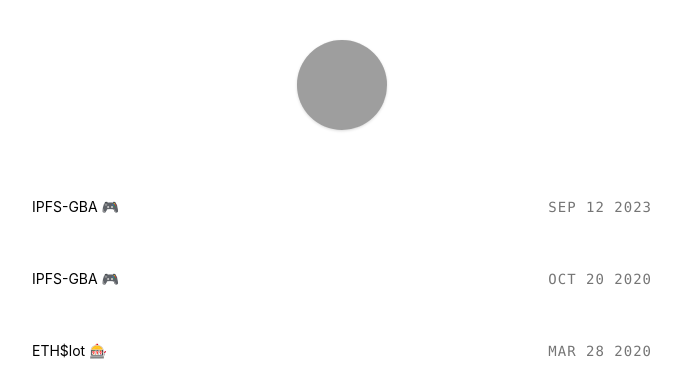
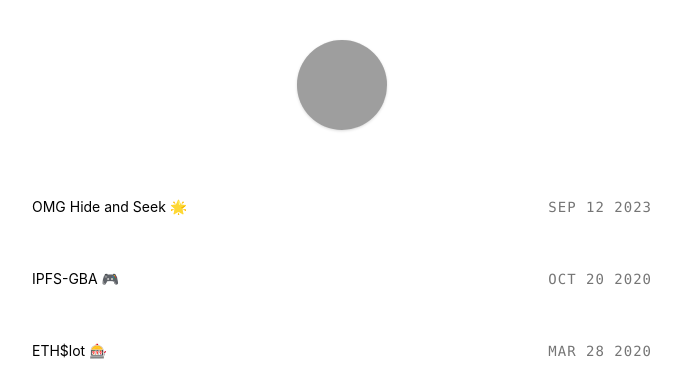
Before and after one commit to jameshih/blog, a Jekyll site: the page built from index.html, in a window 1280 px wide. Shown: the top 389 px of the page, without its empty margins (298-979 px from the left). Built offline with Jekyll 4.4.1, drawn with Linux system fonts in a browser that asks for light colours; grey boxes are pictures that could not be loaded.

Commit message:
update title

```diff
--- a/_posts/2023-09-12-ohmygod.md
+++ b/_posts/2023-09-12-ohmygod.md
@@ -1,6 +1,6 @@
 ---
-title: IPFS-GBA 🎮
-updated: 2020-10-20 01:30
+title: OMG Hide and Seek 🌟
+updated: 2023-09-12 15:30
 ---
 
 Built a Roblox game for fun 😊
```
